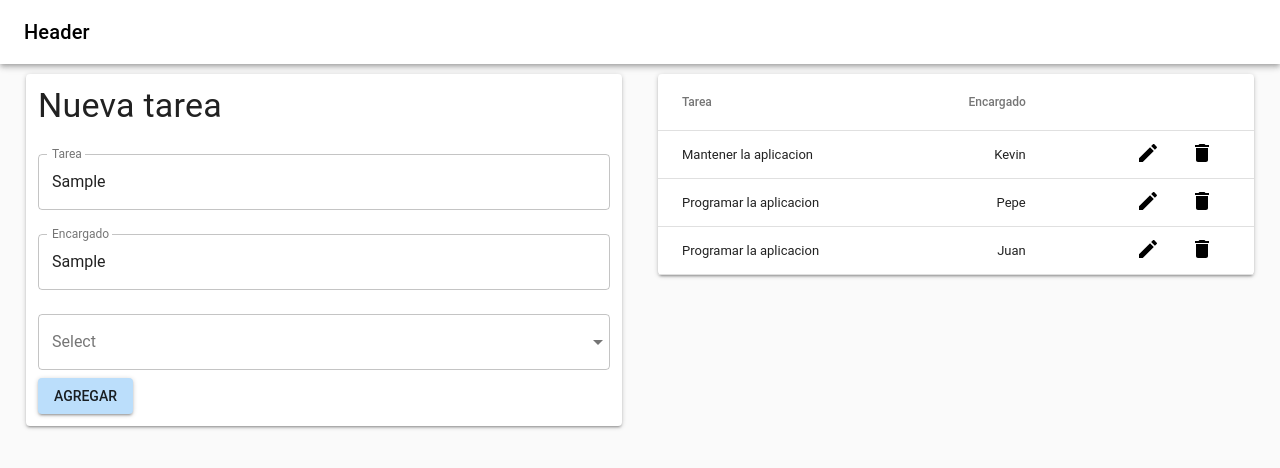
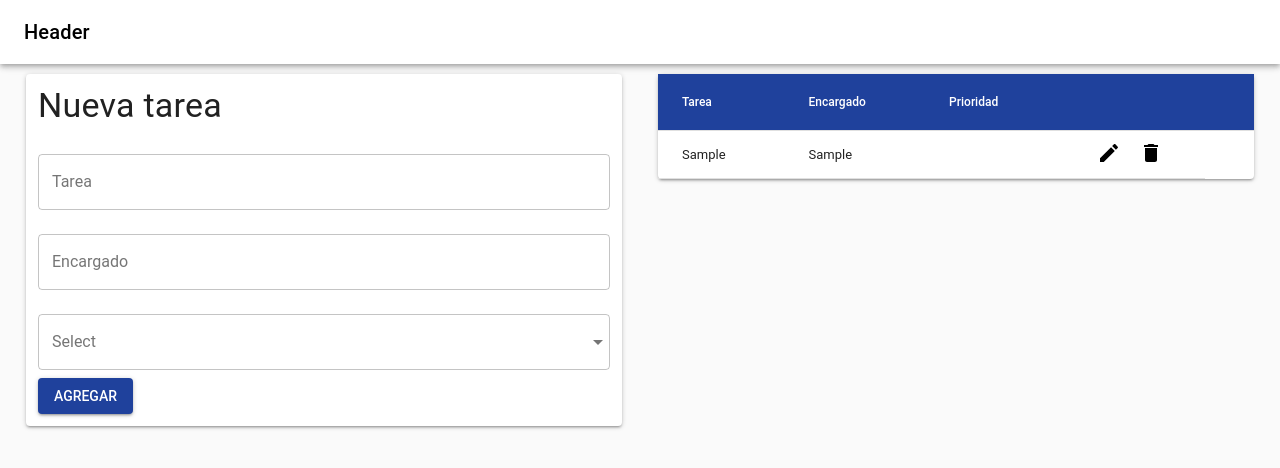
Before and after one commit to kevob1994/crud-react-redux, a React (Create React App) app: page / in a window 1280 px wide. Both pictures are taken after typing "Sample", "Sample" into the empty fields and a click on the button "AGREGAR". Shown: the top 468 px of the page. Built offline with nearby package versions, Linux system fonts and the light colour scheme.

Commit message:
new push

```diff
--- a/src/components/formTodo/index.js
+++ b/src/components/formTodo/index.js
@@ -4,18 +4,27 @@ import TextField from '@material-ui/core/TextField';
 import MenuItem from '@material-ui/core/MenuItem';
 import Typography from '@material-ui/core/Typography';
 import Button from '@material-ui/core/Button';
+import { connect } from 'react-redux';
+import { addToList } from './../../actions/todoList.actions'
 import './style.scss';
 
 export class FormTodo extends Component {
+
   state = {
+    task: "",
+    user: "",
     prioritySelected: ""
   }
-  handleChange  = event => {
-    this.setState({
-      prioritySelected: event.target.value,
-    });
-    console.log(this.state)
+
+  handleChange = name => event => {
+    this.setState({ [name]: event.target.value });
   };
+
+  addItem=() =>{
+    this.props.addToList(this.state)
+    this.setState({task:"", user:"",prioritySelected:"" })
+  }
+
   render() {
     const priority = ["baja", "media","alta"]
     return (
@@ -28,6 +37,8 @@ export class FormTodo extends Component {
         <TextField
           id="outlined-name"
           label="Tarea"
+          value={this.state.task}
+          onChange={this.handleChange("task")}
           margin="normal"
           variant="outlined"
           fullWidth
@@ -35,6 +46,8 @@ export class FormTodo extends Component {
         <TextField
           id="outlined-name"
           label="Encargado"
+          value={this.state.user}
+          onChange={this.handleChange("user")}
           margin="normal"
           variant="outlined"
           fullWidth
@@ -44,7 +57,7 @@ export class FormTodo extends Component {
           select
           label="Select"
           value={this.state.prioritySelected}
-          onChange={this.handleChange}
+          onChange={this.handleChange("prioritySelected")}
           margin="normal"
           variant="outlined"
           fullWidth
@@ -55,7 +68,7 @@ export class FormTodo extends Component {
             </MenuItem>
           ))}
         </TextField>
-        <Button variant="contained">
+        <Button variant="contained" onClick={()=>{this.addItem()}}>
           Agregar
         </Button>
         </form>
@@ -65,4 +78,6 @@ export class FormTodo extends Component {
   }
 }
 
-export default FormTodo;
+
+
+export default connect(null,{addToList})(FormTodo);
--- a/src/components/formTodo/style.scss
+++ b/src/components/formTodo/style.scss
@@ -7,5 +7,12 @@
 }
 
 button{
-    background-color: #bbdefb !important;
+    background-color: #1f419c !important;
+    span{
+        color: white
+    }
 }
+
+.MuiTableCell-alignRight-197 {
+    text-align: left !important
+}
--- a/src/components/tableTodo/index.js
+++ b/src/components/tableTodo/index.js
@@ -1,6 +1,5 @@
 import React, { Component } from 'react';
 import Paper from '@material-ui/core/Paper';
-
 import Table from '@material-ui/core/Table';
 import TableBody from '@material-ui/core/TableBody';
 import TableCell from '@material-ui/core/TableCell';
@@ -8,6 +7,7 @@ import TableHead from '@material-ui/core/TableHead';
 import TableRow from '@material-ui/core/TableRow';
 import Typography from '@material-ui/core/Typography';
 import { Grid, Row, Col } from 'react-flexbox-grid';
+import { connect } from 'react-redux';
 import './style.scss';
 
 export class TableTodo extends Component {
@@ -36,17 +36,22 @@ export class TableTodo extends Component {
               <TableRow>
                 <TableCell>Tarea</TableCell>
                 <TableCell align="right">Encargado</TableCell>
+                <TableCell align="right">Prioridad</TableCell>
+                <TableCell></TableCell>
                 <TableCell></TableCell>
               </TableRow>
             </TableHead>
             <TableBody>
-              {this.state.listTask.map(row => (
+              {this.props.taskList.map(row => (
                 <TableRow key={row.id}>
                   <TableCell component="th" scope="row">
                     {row.task}
                   </TableCell>
                   <TableCell align="right">
                     {row.user}
+                  </TableCell>
+                  <TableCell align="right">
+                    {row.prioritySelected}
                   </TableCell>
                   <TableCell align="right">
                   <Grid fluid>
@@ -70,5 +75,10 @@ export class TableTodo extends Component {
     )
   }
 }
-
-export default TableTodo;
+const mapStateToProps = ({todoList}) =>{
+  console.log(todoList.todoList)
+  return({
+    taskList: todoList.todoList
+  })
+}
+export default connect(mapStateToProps,null)(TableTodo);
--- a/src/components/tableTodo/style.scss
+++ b/src/components/tableTodo/style.scss
@@ -4,3 +4,9 @@
 .MuiTableCell-alignRight-168 {
     text-align: left !important;
 }
+thead{
+    background-color: #1f419c !important;
+    tr>th{
+        color: white !important
+    }
+}
--- a/src/reducers/todoList.reducer.js
+++ b/src/reducers/todoList.reducer.js
@@ -1,9 +1,7 @@
 import { ADD_ITEM, DELETE_ITEM, UPDATE_ITEM} from '../actions/todoList.actions';
 
 const initialState = {
-    todoList: [
-        {id:1, prueba: "prueba"}
-        ,{id:2, prueba: "prueba2"}]
+    todoList: []
 }
 
 const reducer = (state = initialState, action) => {
```
